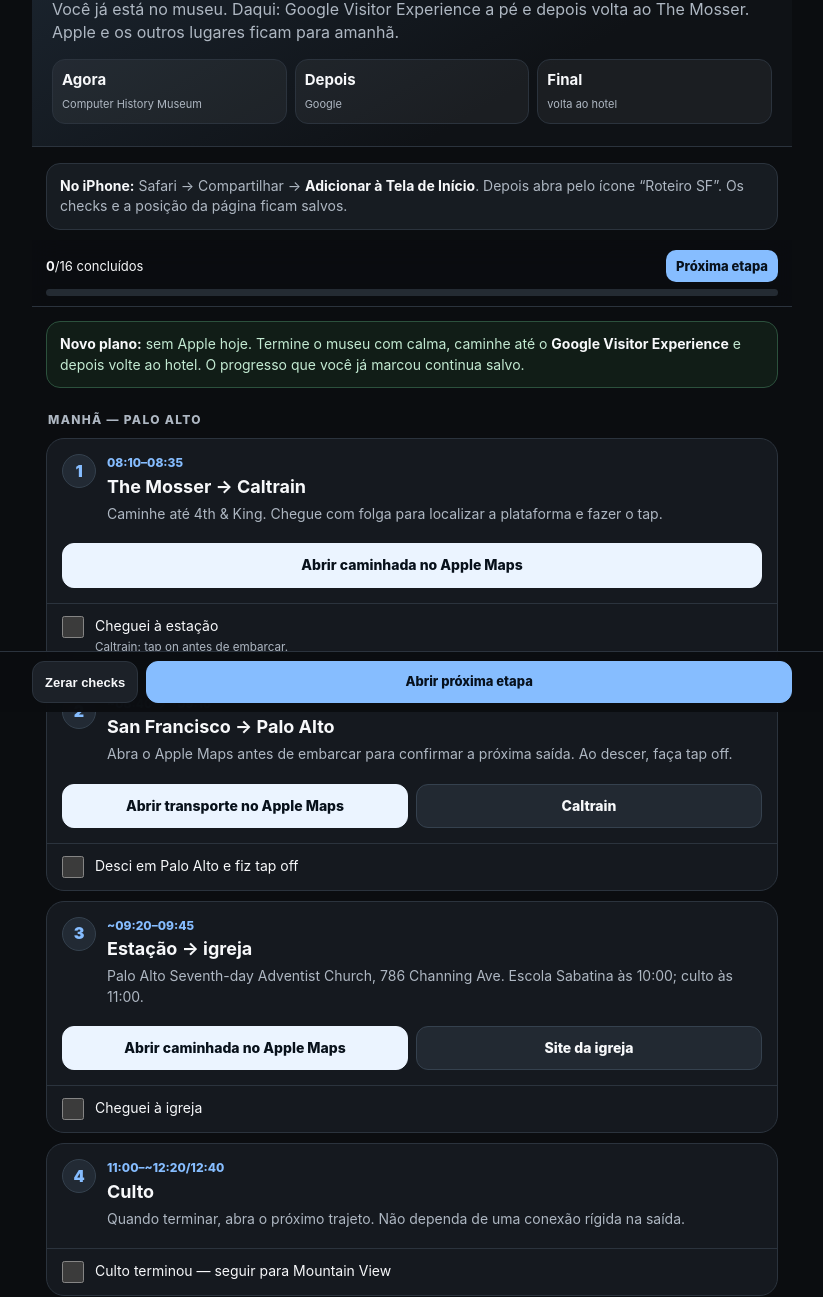
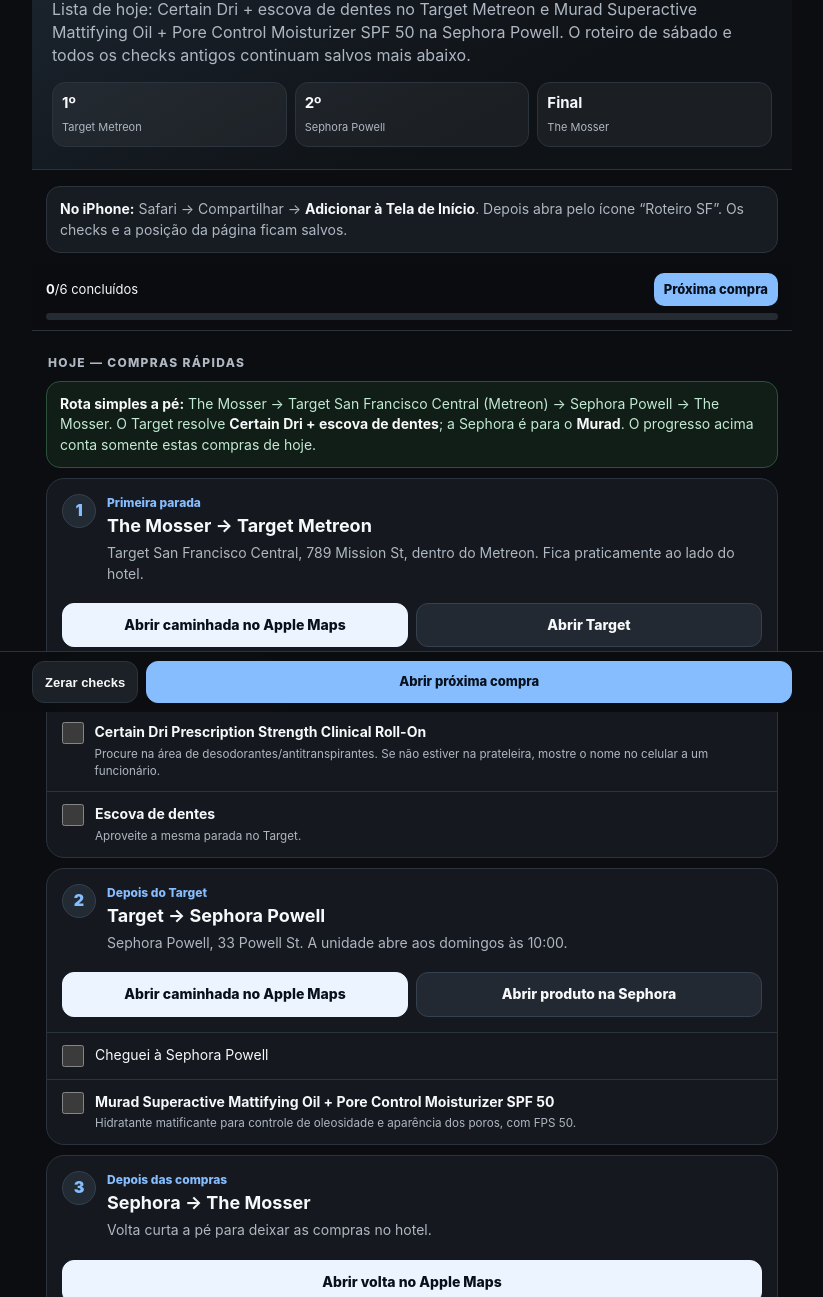
Before and after one commit to andersoncichon/roteiro-sf, a plain HTML site: page index.html in a window 1280 px wide. Shown: the part 88-1385 px from the top of the page, without its empty margins (228-1051 px from the left). Drawn offline with Linux system fonts and the light colour scheme.

Commit message:
Add Sunday shopping checklist near The Mosser

```diff
--- a/index.html
+++ b/index.html
@@ -7,7 +7,7 @@
 <meta name="apple-mobile-web-app-capable" content="yes">
 <meta name="apple-mobile-web-app-status-bar-style" content="black-translucent">
 <meta name="apple-mobile-web-app-title" content="Roteiro SF">
-<title>Roteiro SF — Sábado</title>
+<title>Roteiro SF — Domingo</title>
 <link rel="manifest" href="./manifest.webmanifest">
 <link rel="icon" href="./icon.svg" type="image/svg+xml">
 <style>
@@ -31,14 +31,37 @@ details{border-top:1px solid var(--line)}summary{list-style:none;padding:13px 15
 <body>
 <div class="wrap">
 <header class="hero">
-<div class="eyebrow">Sábado, 19 de setembro de 2026</div>
-<h1>Igreja → Computer History Museum → Google → Hotel</h1>
-<p>Você já está no museu. Daqui: Google Visitor Experience a pé e depois volta ao The Mosser. Apple e os outros lugares ficam para amanhã.</p>
-<div class="grid3"><div class="mini"><b>Agora</b><span>Computer History Museum</span></div><div class="mini"><b>Depois</b><span>Google</span></div><div class="mini"><b>Final</b><span>volta ao hotel</span></div></div>
+<div class="eyebrow">Domingo, 20 de setembro de 2026</div>
+<h1>Compras rápidas perto do The Mosser</h1>
+<p>Lista de hoje: Certain Dri + escova de dentes no Target Metreon e Murad Superactive Mattifying Oil + Pore Control Moisturizer SPF 50 na Sephora Powell. O roteiro de sábado e todos os checks antigos continuam salvos mais abaixo.</p>
+<div class="grid3"><div class="mini"><b>1º</b><span>Target Metreon</span></div><div class="mini"><b>2º</b><span>Sephora Powell</span></div><div class="mini"><b>Final</b><span>The Mosser</span></div></div>
 </header>
 
 <div class="note"><strong>No iPhone:</strong> Safari → Compartilhar → <strong>Adicionar à Tela de Início</strong>. Depois abra pelo ícone “Roteiro SF”. Os checks e a posição da página ficam salvos.</div>
-<div class="sticky"><div class="row"><span><strong id="done">0</strong>/<span id="total">0</span> concluídos</span><a class="next" id="nextTop" href="#s1">Próxima etapa</a></div><div class="bar"><div id="bar"></div></div></div>
+<div class="sticky"><div class="row"><span><strong id="done">0</strong>/<span id="total">0</span> concluídos</span><a class="next" id="nextTop" href="#shop1">Próxima etapa</a></div><div class="bar"><div id="bar"></div></div></div>
+
+<div id="shopping-today">
+<div class="label">Hoje — compras rápidas</div>
+<div class="note good"><strong>Rota simples a pé:</strong> The Mosser → Target San Francisco Central (Metreon) → Sephora Powell → The Mosser. O Target resolve <strong>Certain Dri + escova de dentes</strong>; a Sephora é para o <strong>Murad</strong>. O progresso acima conta somente estas compras de hoje.</div>
+
+<section class="card" id="shop1"><div class="head"><div class="n">1</div><div><div class="time">Primeira parada</div><h2>The Mosser → Target Metreon</h2><p>Target San Francisco Central, 789 Mission St, dentro do Metreon. Fica praticamente ao lado do hotel.</p></div></div>
+<div class="actions"><a class="btn primary" href="https://maps.apple.com/?saddr=The+Mosser+Hotel%2C+54+4th+St%2C+San+Francisco%2C+CA+94103&daddr=Target%2C+789+Mission+St%2C+San+Francisco%2C+CA+94103&dirflg=w">Abrir caminhada no Apple Maps</a><a class="btn" href="https://www.target.com/sl/san-francisco-central/2766">Abrir Target</a></div>
+<div class="check"><input class="task current-task" id="shop-target" type="checkbox"><label for="shop-target">Cheguei ao Target Metreon</label></div>
+<div class="check"><input class="task current-task" id="buy-certain-dri" type="checkbox"><label for="buy-certain-dri"><strong>Certain Dri Prescription Strength Clinical Roll-On</strong><small>Procure na área de desodorantes/antitranspirantes. Se não estiver na prateleira, mostre o nome no celular a um funcionário.</small></label></div>
+<div class="check"><input class="task current-task" id="buy-toothbrush" type="checkbox"><label for="buy-toothbrush"><strong>Escova de dentes</strong><small>Aproveite a mesma parada no Target.</small></label></div></section>
+
+<section class="card" id="shop2"><div class="head"><div class="n">2</div><div><div class="time">Depois do Target</div><h2>Target → Sephora Powell</h2><p>Sephora Powell, 33 Powell St. A unidade abre aos domingos às 10:00.</p></div></div>
+<div class="actions"><a class="btn primary" href="https://maps.apple.com/?saddr=Target%2C+789+Mission+St%2C+San+Francisco%2C+CA+94103&daddr=Sephora%2C+33+Powell+St%2C+San+Francisco%2C+CA+94102&dirflg=w">Abrir caminhada no Apple Maps</a><a class="btn" href="https://www.sephora.com/product/mattifying-oil-pore-control-moisturizer-spf-50-with-salicylic-acid-P516137">Abrir produto na Sephora</a></div>
+<div class="check"><input class="task current-task" id="shop-sephora" type="checkbox"><label for="shop-sephora">Cheguei à Sephora Powell</label></div>
+<div class="check"><input class="task current-task" id="buy-murad" type="checkbox"><label for="buy-murad"><strong>Murad Superactive Mattifying Oil + Pore Control Moisturizer SPF 50</strong><small>Hidratante matificante para controle de oleosidade e aparência dos poros, com FPS 50.</small></label></div></section>
+
+<section class="card" id="shop3"><div class="head"><div class="n">3</div><div><div class="time">Depois das compras</div><h2>Sephora → The Mosser</h2><p>Volta curta a pé para deixar as compras no hotel.</p></div></div>
+<div class="actions"><a class="btn primary" href="https://maps.apple.com/?saddr=Sephora%2C+33+Powell+St%2C+San+Francisco%2C+CA+94102&daddr=The+Mosser+Hotel%2C+54+4th+St%2C+San+Francisco%2C+CA+94103&dirflg=w">Abrir volta no Apple Maps</a></div>
+<div class="check"><input class="task current-task" id="shop-back-hotel" type="checkbox"><label for="shop-back-hotel">Voltei ao hotel com as compras</label></div></section>
+</div>
+
+<div class="label">Ontem — histórico de sábado</div>
+
 <div class="note good"><strong>Novo plano:</strong> sem Apple hoje. Termine o museu com calma, caminhe até o <strong>Google Visitor Experience</strong> e depois volte ao hotel. O progresso que você já marcou continua salvo.</div>
 
 <div class="label">Manhã — Palo Alto</div>
@@ -102,16 +125,16 @@ details{border-top:1px solid var(--line)}summary{list-style:none;padding:13px 15
 <div class="note">O roteiro de hoje agora termina no <strong>Google → hotel</strong>. Amanhã podemos transformar a seção pendente em Apple Park + Stanford ou outras paradas, sem alterar os checks já salvos de hoje.</div>
 </div>
 
-<div class="footer"><div><button id="reset" type="button">Zerar checks</button><a id="nextBottom" href="#s1">Abrir próxima etapa</a></div></div>
+<div class="footer"><div><button id="reset" type="button">Zerar checks</button><a id="nextBottom" href="#shop1">Abrir próxima etapa</a></div></div>
 
 <script>
-const P="route-sf-v4-",SK=P+"scroll",tasks=[...document.querySelectorAll(".task")],done=document.getElementById("done"),total=document.getElementById("total"),bar=document.getElementById("bar"),n1=document.getElementById("nextTop"),n2=document.getElementById("nextBottom");
+const P="route-sf-v4-",SK=P+"scroll",allTasks=[...document.querySelectorAll(".task")],tasks=[...document.querySelectorAll(".current-task")],done=document.getElementById("done"),total=document.getElementById("total"),bar=document.getElementById("bar"),n1=document.getElementById("nextTop"),n2=document.getElementById("nextBottom");
 if("scrollRestoration" in history) history.scrollRestoration="manual";
-function update(){const c=tasks.filter(x=>x.checked).length;done.textContent=c;total.textContent=tasks.length;bar.style.width=(c/tasks.length*100)+"%";document.querySelectorAll(".check").forEach(r=>{const x=r.querySelector("input");if(x)r.style.opacity=x.checked?".58":"1"});const f=tasks.find(x=>!x.checked);let t="#s9";if(f){const card=f.closest(".card");if(card)t="#"+card.id}n1.href=t;n2.href=t;n1.textContent=f?"Próxima etapa":"Tudo concluído";n2.textContent=f?"Abrir próxima etapa":"Tudo concluído"}
-tasks.forEach(x=>{try{x.checked=localStorage.getItem(P+x.id)==="1"}catch(e){}x.addEventListener("change",()=>{try{localStorage.setItem(P+x.id,x.checked?"1":"0")}catch(e){}update()})});
+function update(){const c=tasks.filter(x=>x.checked).length;done.textContent=c;total.textContent=tasks.length;bar.style.width=(c/tasks.length*100)+"%";document.querySelectorAll(".check").forEach(r=>{const x=r.querySelector("input");if(x)r.style.opacity=x.checked?".58":"1"});const f=tasks.find(x=>!x.checked);let t="#shop3";if(f){const card=f.closest(".card");if(card)t="#"+card.id}n1.href=t;n2.href=t;n1.textContent=f?"Próxima compra":"Compras concluídas";n2.textContent=f?"Abrir próxima compra":"Compras concluídas"}
+allTasks.forEach(x=>{try{x.checked=localStorage.getItem(P+x.id)==="1"}catch(e){}x.addEventListener("change",()=>{try{localStorage.setItem(P+x.id,x.checked?"1":"0")}catch(e){}update()})});
 let timer;function saveScroll(){try{localStorage.setItem(SK,String(window.scrollY||0))}catch(e){}}
 addEventListener("scroll",()=>{clearTimeout(timer);timer=setTimeout(saveScroll,120)},{passive:true});addEventListener("pagehide",saveScroll);document.addEventListener("visibilitychange",()=>{if(document.visibilityState==="hidden")saveScroll()});
-document.getElementById("reset").onclick=()=>{if(confirm("Zerar todas as marcações?")){tasks.forEach(x=>{x.checked=false;try{localStorage.removeItem(P+x.id)}catch(e){}});try{localStorage.removeItem(SK)}catch(e){}update();scrollTo({top:0,behavior:"smooth"})}};
+document.getElementById("reset").onclick=()=>{if(confirm("Zerar todas as marcações?")){allTasks.forEach(x=>{x.checked=false;try{localStorage.removeItem(P+x.id)}catch(e){}});try{localStorage.removeItem(SK)}catch(e){}update();scrollTo({top:0,behavior:"smooth"})}};
 update();
 addEventListener("load",()=>{if(!location.hash){try{const y=parseInt(localStorage.getItem(SK)||"0",10);if(y>0)setTimeout(()=>scrollTo(0,y),100)}catch(e){}}});
 if("serviceWorker" in navigator)addEventListener("load",()=>navigator.serviceWorker.register("./service-worker.js").catch(()=>{}));
```
